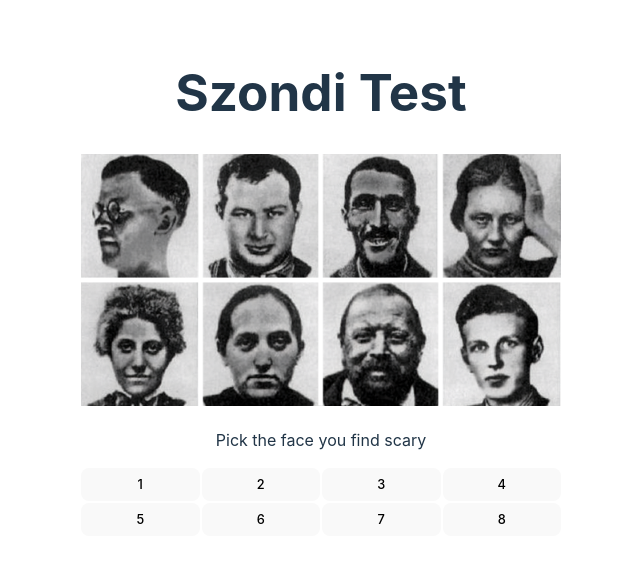
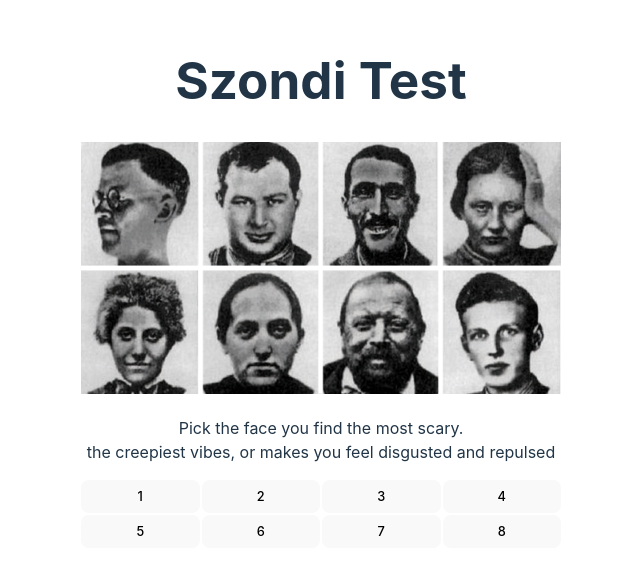
Before and after one commit to notshanxx/szondi-test, a React (Vite) app: page / in a window 1280 px wide. Shown: the part 117-692 px from the top of the page, without its empty margins (319-959 px from the left). Built offline with nearby package versions, Linux system fonts and the light colour scheme.

Commit message:
added instruction?

```diff
--- a/src/App.jsx
+++ b/src/App.jsx
@@ -33,7 +33,9 @@ function App() {
     <>
     <Header />
     <MainImage />
-    <p>Pick the face you find scary</p>
+    <p>Pick the face you find the most scary. <br /> the creepiest vibes, or makes you feel disgusted and repulsed</p>
+
+
     <div className="choice-grid">
         <button onClick={()=> handleClick(1)} >1</button>
         <button onClick={()=> handleClick(2)}>2</button>
@@ -43,15 +45,6 @@ function App() {
         <button onClick={()=> handleClick(6)}>6</button>
         <button onClick={()=> handleClick(7)}>7</button>
         <button onClick={()=> handleClick(8)}>8</button>
-{/*
-      <Button num="1" onClick={() => console.log('nigga')}/>
-      <Button num="2"/>
-      <Button num="3"/>
-      <Button num="4"/>
-      <Button num="5"/>
-      <Button num="6"/>
-      <Button num="7"/>
-      <Button num="8"/> */}
     </div>
     <Result pickedNum={picked}/>
     </>
```
